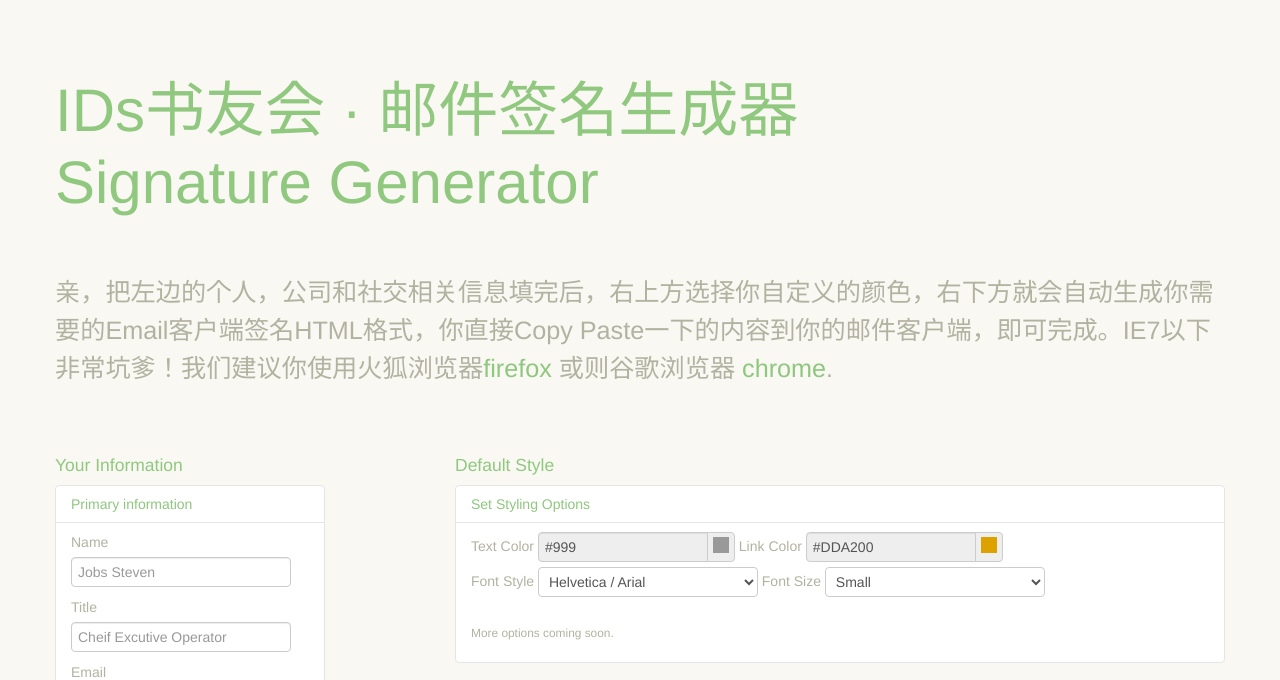
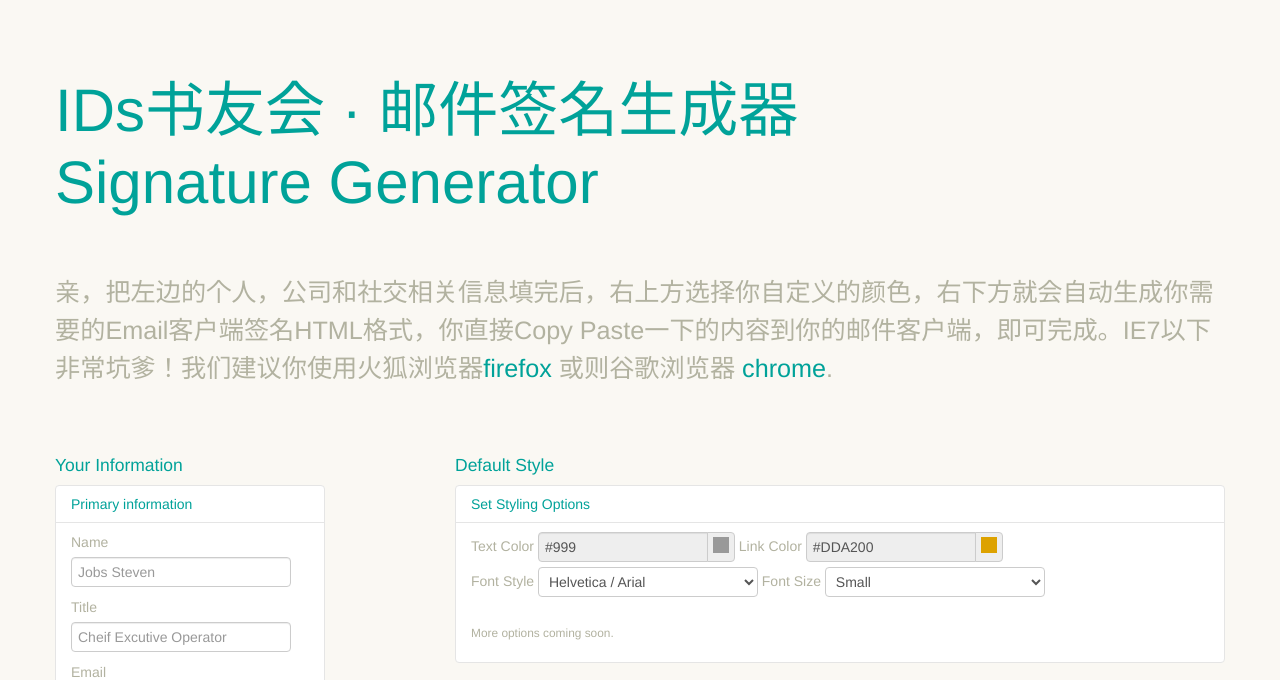
Before and after one commit to IDs-Club/IDs-Signature-Generator, a plain HTML site: page index.html in a window 1280 px wide. Shown: the top 680 px of the page. Drawn offline with Linux system fonts and the light colour scheme.

Commit message:
修改字体颜色

```diff
--- a/index/style.css
+++ b/index/style.css
@@ -11,7 +11,7 @@ div#header{
 
 
 a{
-	color: #8ec77e;
+	color: #00a299;
 }
 
 a:hover{
@@ -82,7 +82,7 @@ h1{
 
 h1, h2, h3, h4 {
 	font-family: Helvetica,Corbel,"Microsoft YaHei",Verdana,Arial,sans-serif;
-	color: #8fc87e;
+	color: #00a299;
 	font-weight: normal;
 	font-style: normal;
 /*	margin-bottom: 20px;*/
```
